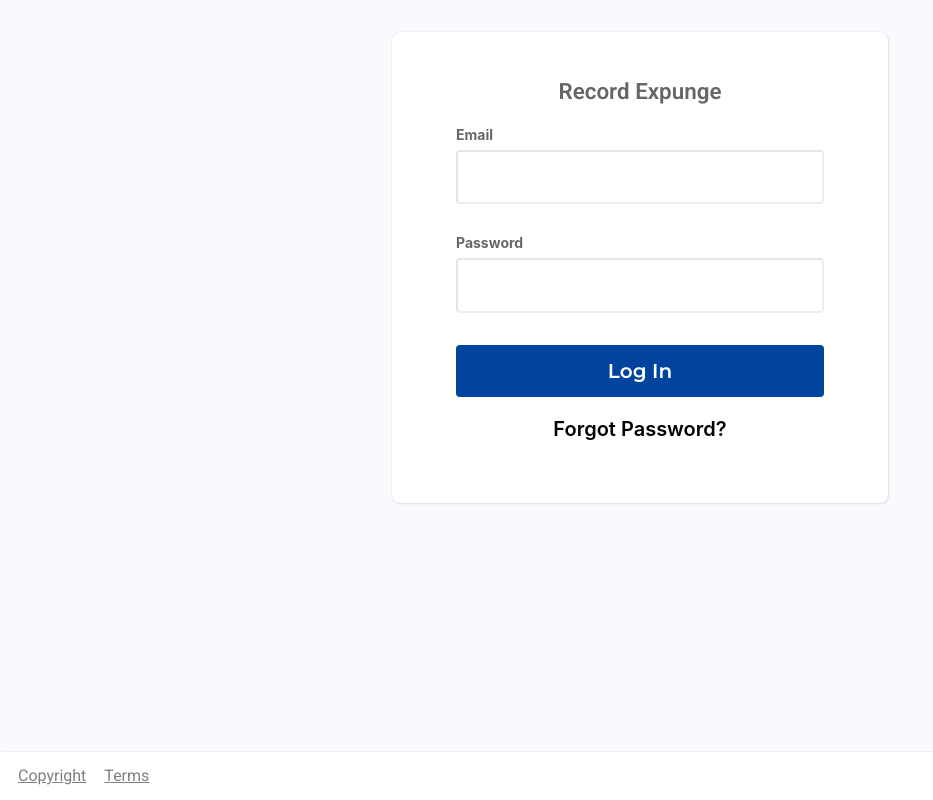
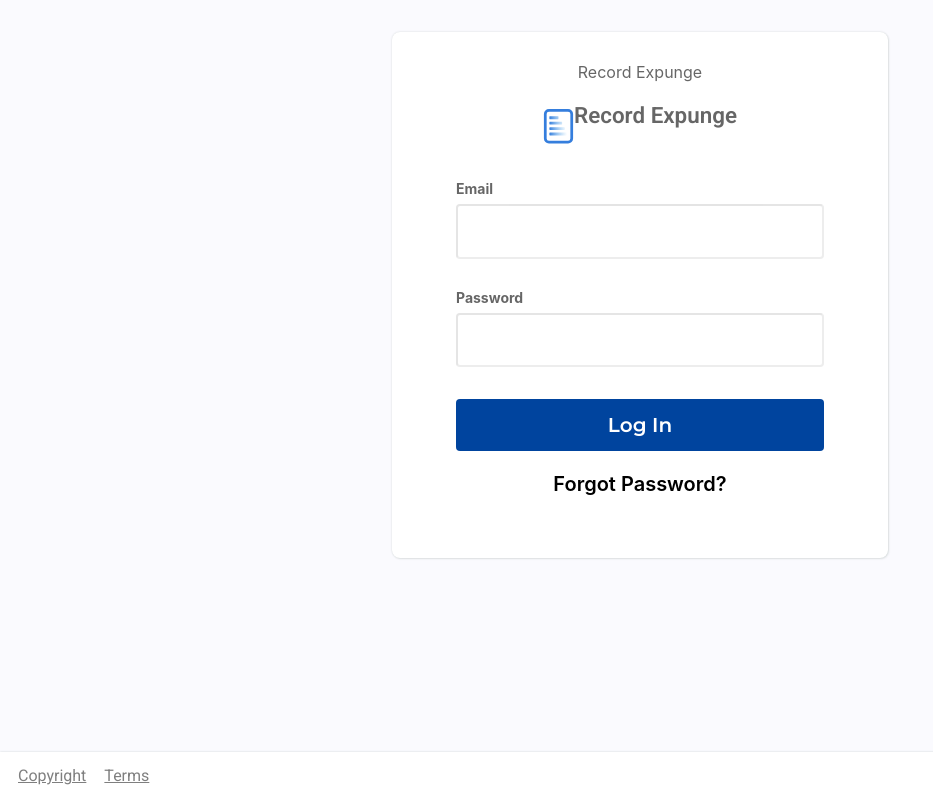
Before and after one commit to sunshine95331/recordexpungPDX, a React (Create React App) app in the folder src/frontend/: page / in a window 1280 px wide. Shown: the whole page, without its empty margins (0-933 px from the left). Built offline with nearby package versions, Linux system fonts and the light colour scheme.

Commit message:
wip, icon system

```diff
--- /dev/null
+++ b/src/frontend/src/components/common/icon.component.tsx
@@ -0,0 +1,50 @@
+import * as React from 'react'
+import {ReactElement} from "react";
+
+export interface IIcons {
+    [name: string] : ReactElement<SVGElement>
+}
+
+/**
+ * Store the svg element of the icon or image here. The key will be referenced by the iconName property. eg. <IconComponent iconName={key}/>
+ */
+export const ICONS: IIcons  = {
+    logo: <svg className="logo" id="IconLogo" width="100%" height="100%" viewBox="0 0 34 40" xmlns="http://www.w3.org/2000/svg">
+        <defs>
+            <linearGradient x1="100%" y1="143.962%" x2="0%" y2="143.962%" id="a">
+                <stop stopColor="#65B5F0" stopOpacity="0" offset="0%"/>
+                <stop stopColor="#357EDD" offset="100%"/>
+            </linearGradient>
+        </defs>
+        <g fill="none" fillRule="evenodd">
+            <path fill="#FFF" d="M3 3h29v34H3z"/>
+            <path
+                d="M24 21.783v1.567a.89.89 0 0 1-.232.61c-.154.174-.309.261-.463.261H7.695c-.154 0-.309-.087-.463-.261A.89.89 0 0 1 7 23.35v-1.567c0-.29.077-.464.232-.522.154-.174.309-.261.463-.261h15.61c.154 0 .309.087.463.261.155.058.232.232.232.522zM17 9.783v1.567c0 .233-.045.436-.136.61-.091.174-.182.261-.273.261H7.409c-.09 0-.182-.087-.273-.261A1.299 1.299 0 0 1 7 11.35V9.783c0-.29.045-.464.136-.522.091-.174.182-.261.273-.261h9.182c.09 0 .182.087.273.261.09.058.136.232.136.522zM26.48 27.783v1.654c0 .175-.09.349-.266.523-.178.174-.355.261-.532.261H7.797c-.177 0-.354-.087-.531-.261-.177-.174-.266-.348-.266-.523v-1.654c0-.232.089-.406.266-.522.177-.174.354-.261.53-.261h17.886c.177 0 .354.087.532.261.177.116.265.29.265.522zM21 15.783v1.655a.882.882 0 0 1-.19.522c-.128.174-.255.261-.383.261H7.573c-.128 0-.255-.087-.382-.261A.882.882 0 0 1 7 17.437v-1.654c0-.232.064-.406.19-.522.128-.174.255-.261.383-.261h12.854c.128 0 .255.087.382.261.127.116.191.29.191.522z"
+                fill="url(#a)"/>
+            <rect stroke="#357EDD" strokeWidth="3" x="2.5" y="2.5" width="29" height="35" rx="4"/>
+        </g>
+    </svg>
+};
+
+export interface IIconComponent {
+    iconName: string;
+}
+
+/**
+ * Resolves an SVG by referencing the iconName property with the ICONS object.
+ */
+export class IconComponent extends React.Component {
+
+    constructor(public props: IIconComponent) {
+        super(props);
+    }
+
+    public render(): ReactElement<HTMLDivElement> {
+        const svg = ICONS[this.props.iconName];
+        return(
+            <div className={ "icon-wrapper " + this.props.iconName }>
+                {svg}
+            </div>
+        );
+    }
+}
--- a/src/frontend/src/components/login/login.component.tsx
+++ b/src/frontend/src/components/login/login.component.tsx
@@ -1,4 +1,5 @@
 import * as React from 'react'
+import {IconComponent} from "../common/icon.component";
 
 export class LoginComponent extends React.Component {
     public render() {
@@ -7,9 +8,13 @@ export class LoginComponent extends React.Component {
                 className="login-form"
                 id="LoginForm"
                 aria-label="Record Expunge Login Form">
-                <label className="title h2">
-                    Record Expunge
-                </label>
+                <label aria-hidden="true">Record Expunge</label>
+                <div className="title">
+                    <IconComponent iconName="logo"/>
+                    <div className="h2">
+                        Record Expunge
+                    </div>
+                </div>
                 <div className="form-group">
                     <label htmlFor="name"
                            className="f6 b db mb2">
--- a/src/frontend/src/components/login/login.style.scss
+++ b/src/frontend/src/components/login/login.style.scss
@@ -25,6 +25,14 @@ form#LoginForm {
   }
 
   .title {
+    display: flex;
+    justify-content: center;
+    align-items: center;
     padding: 1rem 0 3rem 0;
+    width: 100%;
+
+    div {
+      height: 100%;
+    }
   }
 }
```
